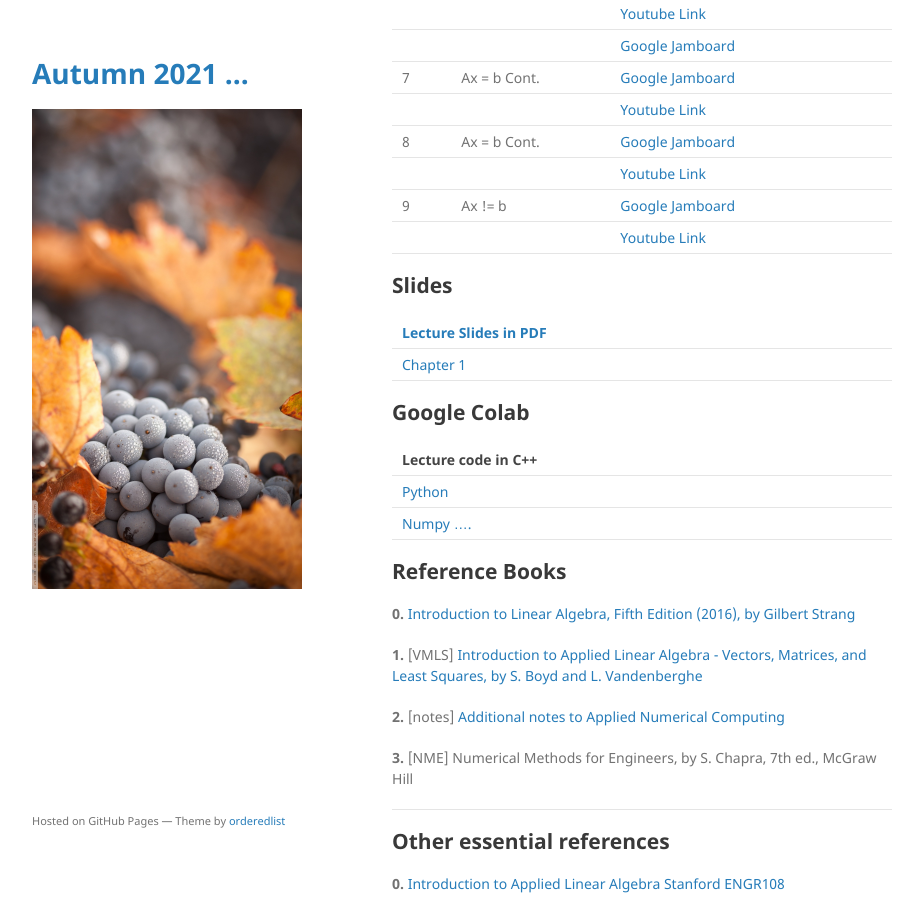
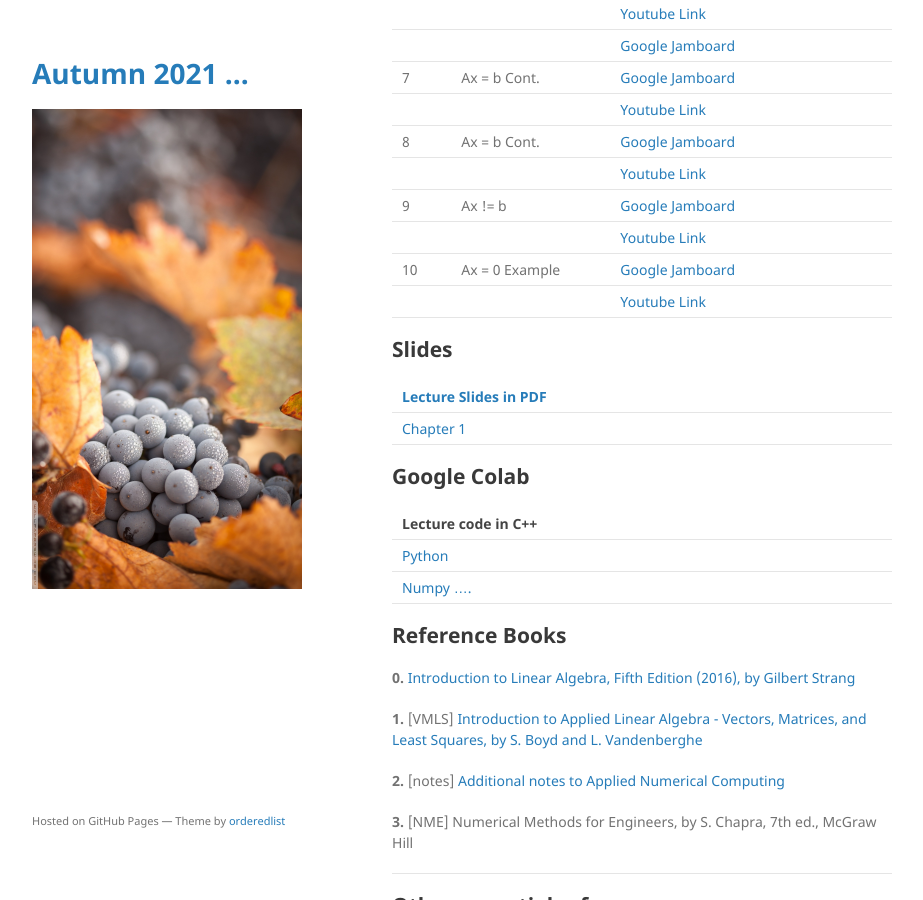
Before and after one commit to mohammadmotiurrahman/mohammadmotiurrahman.github.io, a Jekyll site: the page built from cse317_2/index.md, in a window 1280 px wide and 900 px high, scrolled down 4604 px. Shown: the whole window, without its empty margins (178-1101 px from the left). Built offline with Jekyll 4.4.1, drawn with Linux system fonts in a browser that asks for light colours; our own code applies the rules of GitHub Pages for plain Markdown files.

Commit message:
Update index.md

```diff
--- a/cse317_2/index.md
+++ b/cse317_2/index.md
@@ -125,6 +125,8 @@
 |         |              | [Youtube Link](https://youtu.be/B4U8U8JQb8U)                                                                      |
 | 9       | Ax != b      | [Google Jamboard](https://jamboard.google.com/d/1s8ZbzvRGL7x0b99pjThaIlIOzSy3eKJXWM3qTQDWN70/edit?usp=sharing)  |
 |         |              | [Youtube Link](https://drive.google.com/file/d/1kTJ8YMHx7wRjynpB-vvmbsbZMPbVhk8W/view?usp=sharing)              |
+| 10       | Ax = 0 Example      | [Google Jamboard](https://jamboard.google.com/d/197oPGbNncYYJxHiaMteHXmk7DUMqP1wvqZOu4Vb0EdU/edit?usp=sharing)  |
+|         |              | [Youtube Link](https://drive.google.com/file/d/1iWBIuHlP_zfM03HteB93f-rZkRkHvEKP/view?usp=sharing)              |
 
 
 ## Slides
```
